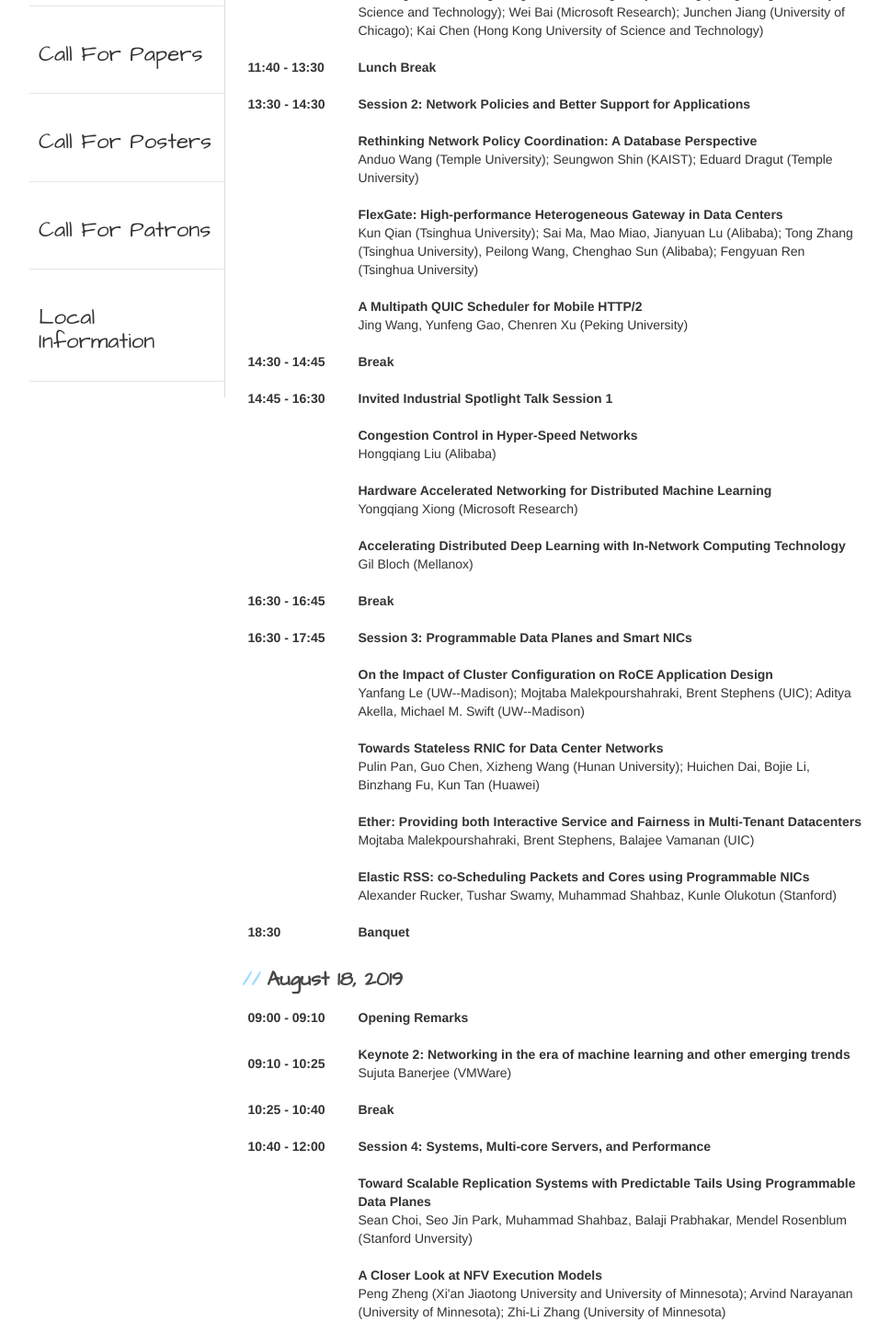
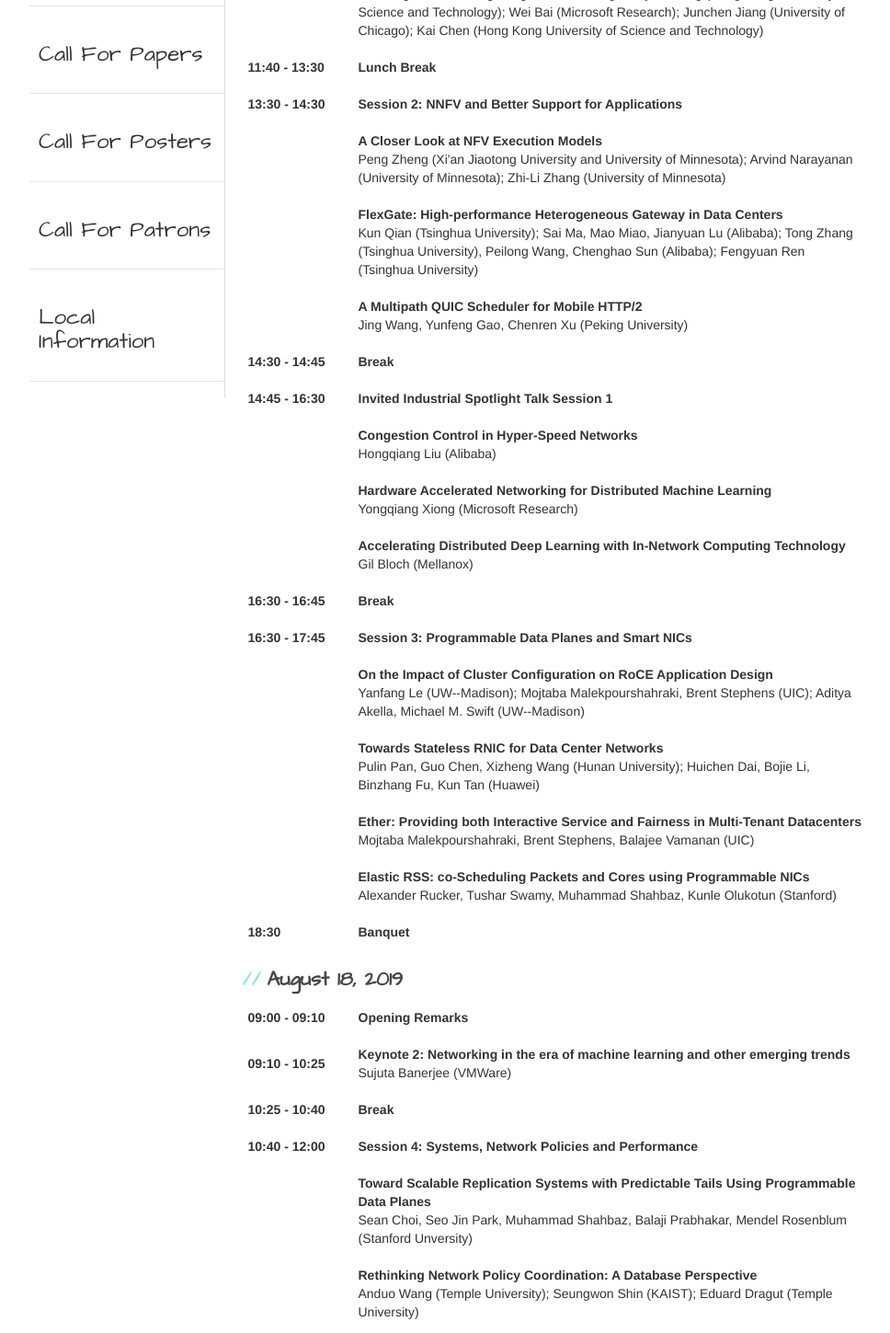
Before and after one commit to baiwei0427/APNet19-Web, a plain HTML site: page program.html in a window 1280 px wide. Shown: the part 1069-2518 px from the top of the page at 92% size, without its empty margins (138-1106 px from the left). Drawn offline with nearby package versions, Linux system fonts and the light colour scheme.

Commit message:
Update program.html

```diff
--- a/program.html
+++ b/program.html
@@ -106,13 +106,13 @@
 
 				<tr>
 					<td width="120px"><b>13:30 - 14:30</b></td>
-					<td><b>Session 2: Network Policies and Better Support for Applications</b></td>
+					<td><b>Session 2: NNFV and Better Support for Applications</b></td>
 				</tr>
 
 				<tr>
 					<td width="120px"></td>
-					<td><b>Rethinking Network Policy Coordination: A Database Perspective</b><br/>
-					Anduo Wang (Temple University); Seungwon Shin (KAIST); Eduard Dragut (Temple University)</td>
+					<td><b>A Closer Look at NFV Execution Models</b><br/>
+					Peng Zheng (Xi'an Jiaotong University and University of Minnesota); Arvind Narayanan (University of Minnesota); Zhi-Li Zhang (University of Minnesota)</td>
 				</tr>
 
 				<tr>
@@ -216,7 +216,7 @@
 
 				<tr>
 					<td width="120px"><b>10:40 - 12:00</b></td>
-					<td><b>Session 4: Systems, Multi-core Servers, and Performance</b></td>
+					<td><b>Session 4: Systems, Network Policies and Performance</b></td>
 				</tr>
 
 				<tr>
@@ -227,8 +227,8 @@
 
 				<tr>
 					<td width="120px"></td>
-					<td><b>A Closer Look at NFV Execution Models</b><br/>
-					Peng Zheng (Xi'an Jiaotong University and University of Minnesota); Arvind Narayanan (University of Minnesota); Zhi-Li Zhang (University of Minnesota)</td>
+					<td><b>Rethinking Network Policy Coordination: A Database Perspective</b><br/>
+					Anduo Wang (Temple University); Seungwon Shin (KAIST); Eduard Dragut (Temple University)</td>
 				</tr>
 
 				<tr>
```
